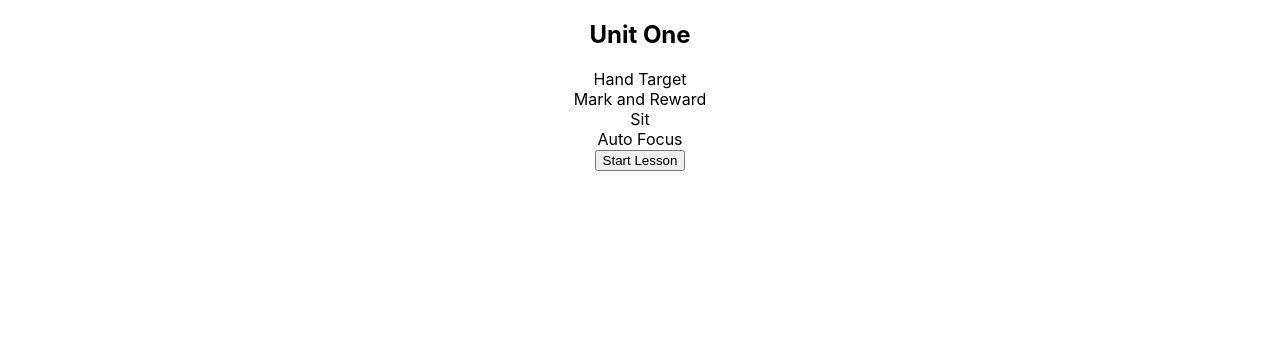
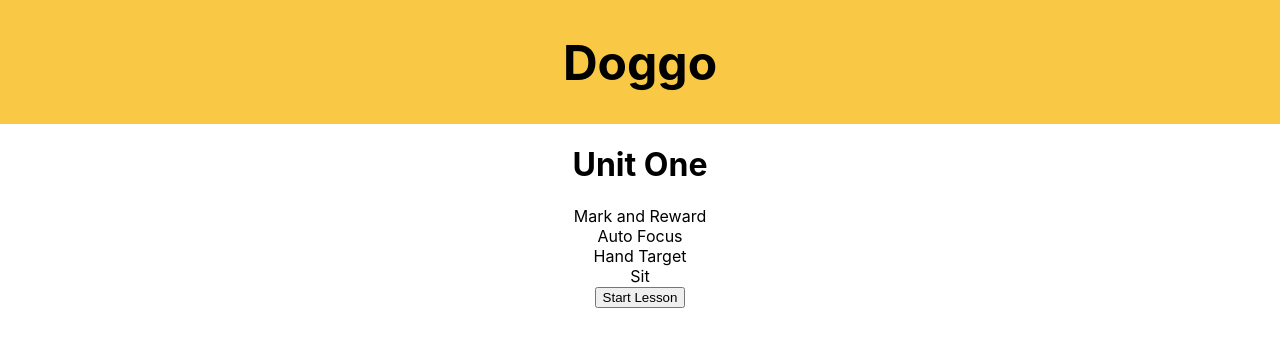
Before and after one commit to Sept-Hackathon-Team8/good-owner, a React (Create React App) app: page /home in a window 1280 px wide. Shown: the top 346 px of the page. Built offline with nearby package versions, Linux system fonts and the light colour scheme; the HTML template or start-up script is replaced by a standard one.

Commit message:
update logged in skeleton, begin styling

```diff
--- a/src/App.js
+++ b/src/App.js
@@ -5,7 +5,10 @@ import LandingPage from "./pages/landing-page/LandingPage";
 import RegisterPage from "./pages/register-page/RegisterPage";
 import HomePage from "./pages/home-page/HomePage";
 import LoginPage from "./pages/login-page/LoginPage";
-import Task from "./pages/task/Task"
+import Task from "./pages/task-page/Task"
+import Feedback from "./pages/feedback-pages/Feedback"
+import Treat from "./pages/feedback-pages/Treat"
+import Advice from "./pages/feedback-pages/Advice"
 import './App.css';
 
 
@@ -30,6 +33,15 @@ function App() {
         <Route path="/task">
           <Task currentUser={ currentUser } setCurrentUser={ setCurrentUser } />
         </Route>
+        <Route path="/feedback">
+          <Feedback currentUser={ currentUser } setCurrentUser={ setCurrentUser } />
+        </Route>
+        <Route path="/treat">
+          <Treat currentUser={ currentUser } setCurrentUser={ setCurrentUser } />
+        </Route>
+        <Route path="/advice">
+          <Advice currentUser={ currentUser } setCurrentUser={ setCurrentUser } />
+        </Route>
       </Switch>
     </div>
   );
--- a/src/components/headers/HomeHeader.jsx
+++ b/src/components/headers/HomeHeader.jsx
@@ -2,7 +2,9 @@ import React from "react";
 
 const HomeHeader = (props) => {
   return (
-    <div>Doggo</div>
+    <div className="header ">
+      <div className="doggo">Doggo</div>
+    </div>
   );
 };
 
--- a/src/components/headers/OnboardHeader.jsx
+++ b/src/components/headers/OnboardHeader.jsx
@@ -2,7 +2,7 @@ import React from "react";
 
 const OnboardHeader = (props) => {
   return (
-    <div>Doggo</div>
+    <div className="header">Doggo</div>
   );
 };
 
--- a/src/components/next-button/NextButton.jsx
+++ b/src/components/next-button/NextButton.jsx
@@ -3,9 +3,9 @@ import React from "react";
 
 const NextButton = () => {
   return (
-    <Link to="/task">
+
       <button className="next">Next</button>
-    </Link>
+
   );
 };
 
--- a/src/components/training/Training.jsx
+++ b/src/components/training/Training.jsx
@@ -12,20 +12,20 @@ const Training = (props) => {
     return (
       <div className="training">
         <div className="unit">
-            <h2> Unit One </h2>
+            <h1> Unit One </h1>
         </div>
         <div className="tasks">
             <div className="task1">
+                Mark and Reward
+            </div>
+            <div className="task2">
+                Auto Focus
+            </div>
+            <div className="task3">
                 Hand Target
             </div>
-            <div className="task2">
-                Mark and Reward
-            </div>
-            <div className="task3">
+            <div className="task4">
                 Sit
-            </div>
-            <div className="task4">
-                Auto Focus
             </div>
         </div>
 
--- a/src/index.css
+++ b/src/index.css
@@ -11,3 +11,15 @@ code {
   font-family: source-code-pro, Menlo, Monaco, Consolas, 'Courier New',
     monospace;
 }
+.header {
+  background-color: #F9C946;
+  height: 124px;
+  display: flex;
+  justify-content: center;
+  align-items: center;
+}
+.doggo {
+  font-size: 3em;
+  font-weight: bold;
+
+}
--- /dev/null
+++ b/src/pages/feedback-pages/Advice.jsx
@@ -0,0 +1,19 @@
+import React from "react";
+import { Link } from "react-router-dom";
+import HomeHeader from "../../components/headers/HomeHeader";
+import NextButton from "../../components/next-button/NextButton";
+
+const Advice = (props) => {
+  return (
+    <div className="advice-page">
+      <HomeHeader />
+        <h3>No worries, here are some extra tips to help you and your best friend:</h3>
+
+      <Link to="/home">
+        <NextButton />
+      </Link>
+    </div>
+  );
+};
+
+export default Advice;
--- /dev/null
+++ b/src/pages/feedback-pages/Feedback.jsx
@@ -0,0 +1,21 @@
+import React from "react";
+import { Link } from "react-router-dom";
+import HomeHeader from "../../components/headers/HomeHeader";
+
+const Feedback = () => {
+  return (
+      <div className="feedback-page">
+            <HomeHeader />
+            <h1>How did Doggo do?</h1>
+            <Link to="/advice">
+                <button className="ruffff">Ruffff</button>
+            </Link>
+            <Link to="/treat">
+                <button className="great">Great</button>
+            </Link>
+        </div>
+
+  );
+};
+
+export default Feedback;
--- /dev/null
+++ b/src/pages/feedback-pages/Treat.jsx
@@ -0,0 +1,19 @@
+import React from "react";
+import { Link } from "react-router-dom";
+import HomeHeader from "../../components/headers/HomeHeader";
+import NextButton from "../../components/next-button/NextButton";
+
+const Treat = (props) => {
+  return (
+    <div className="treat-page">
+      <HomeHeader />
+      <h2>What a good doggo! Here's a treat!</h2>
+      <img alt="image" src=""/>
+      <Link to="/home">
+        <NextButton />
+      </Link>
+    </div>
+  );
+};
+
+export default Treat;
--- a/src/pages/home-page/HomePage.jsx
+++ b/src/pages/home-page/HomePage.jsx
@@ -1,10 +1,11 @@
 import React from "react";
 import Training from "../../components/training/Training";
-// import AddPet from "../../components/add-pet/AddPet";
+import HomeHeader from "../../components/headers/HomeHeader";
 
 const HomePage = (props) => {
   return (
     <div className="homepage-container">
+      <HomeHeader />
       <Training />
 
     </div>
--- a/src/pages/task/Task.jsx
+++ b/src/pages/task-page/Task.jsx
@@ -1,16 +1,18 @@
 import React from "react";
-import UserHeader from "../../components/headers/HomeHeader";
+import { Link } from "react-router-dom";
+import HomeHeader from "../../components/headers/HomeHeader";
 import NextButton from "../../components/next-button/NextButton";
-import { Link } from "react-router-dom";
 
 const Task = (props) => {
   return (
     <div className="task-page">
-      <UserHeader/>
+      <HomeHeader />
       <h1>Task 1</h1>
       <img alt="image" src=""/>
       <p> Instructions</p>
-      <NextButton/>
+      <Link to="/feedback">
+        <NextButton />
+      </Link>
     </div>
   );
 };
```
